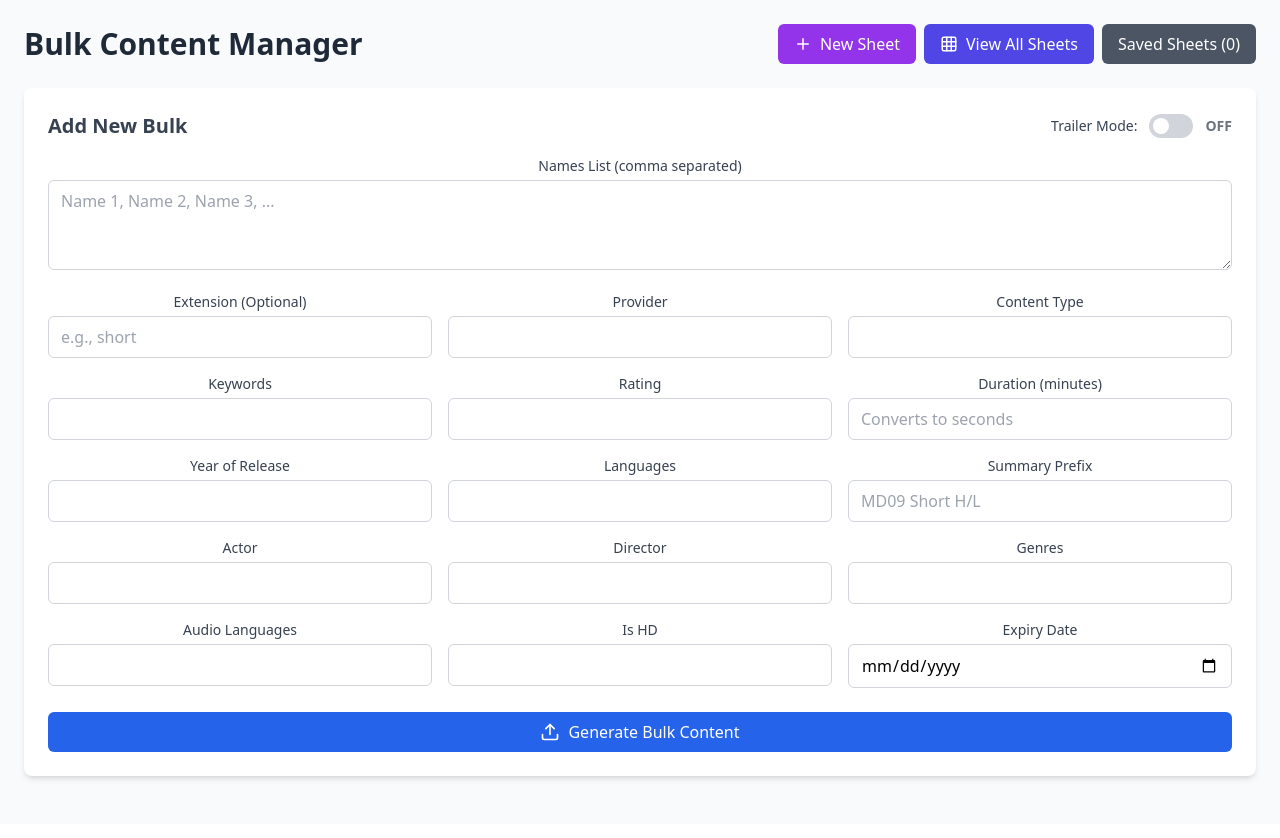
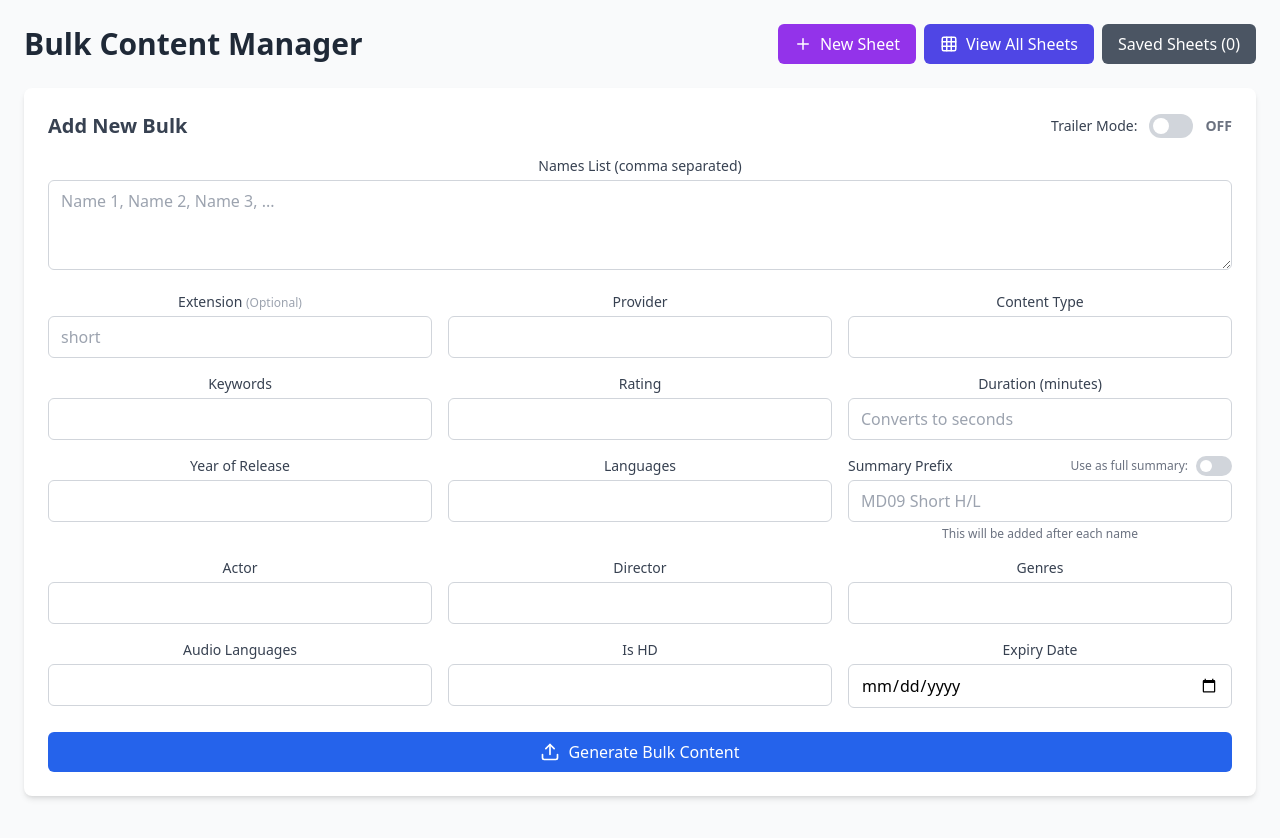
Before and after one commit to rhythm6677/akashgometadata, a React (Create React App) app: page / in a window 1280 px wide. Shown: the top 838 px of the page. Built offline with nearby package versions, Linux system fonts and the light colour scheme.

Commit message:
summary update

```diff
--- a/src/components/BulkContentManager.jsx
+++ b/src/components/BulkContentManager.jsx
@@ -21,6 +21,7 @@ const BulkContentManager = () => {
   const [trailerAudio, setTrailerAudio] = useState('');
   const [trailerLanguage, setTrailerLanguage] = useState('');
   const [isTrailerMode, setIsTrailerMode] = useState(false);
+  const [useCustomSummary, setUseCustomSummary] = useState(false);
   const [contentData, setContentData] = useState([]);
   const [savedSheets, setSavedSheets] = useState([]);
   const [currentSheetName, setCurrentSheetName] = useState('');
@@ -82,11 +83,12 @@ const BulkContentManager = () => {
 
   const handleGenerate = () => {
     const names = namesList.split(',').map(n => n.trim()).filter(n => n);
-    if (names.length === 0) return;
+    if (names.length === 0) return alert('Please enter at least one name');
 
     const newData = names.map(name => {
       const contentId = generateContentId(name, extension);
-      const summary = name + summaryPrefix;
+      // Use custom summary if toggle is on, otherwise add prefix to name
+      const summary = useCustomSummary ? summaryPrefix : (name + summaryPrefix);
 
       if (isTrailerMode) {
         return {
@@ -262,20 +264,24 @@ const BulkContentManager = () => {
   const exportToCSV = () => {
     if (contentData.length === 0) return alert('No data to export');
 
-    const baseHeaders = ['contentId', 'provider', 'contentType', 'keywords', 'rating', 'duration(sec)',
-      'yearOfRelease', 'landscape', 'portrait', 'languages', 'summary', 'title', 'filename',
-      'actor', 'director', 'genres', 'audioLanguages', 'isHd', 'expiryDate'];
-    const baseKeys = ['contentId', 'provider', 'contentType', 'keywords', 'rating', 'duration',
-      'yearOfRelease', 'landscape', 'portrait', 'languages', 'summary', 'title', 'filename',
-      'actor', 'director', 'genres', 'audioLanguages', 'isHd', 'expiryDate'];
-
-    const trailerHeaders = ['trailerVideo', 'trailerAudio', 'trailerLanguage'];
-    const trailerKeys = ['trailerVideo', 'trailerAudio', 'trailerLanguage'];
-
+    // Check if any row has trailer data
     const hasTrailerData = contentData.some(row => row.trailerVideo || row.trailerAudio || row.trailerLanguage);
 
-    const headers = hasTrailerData ? [...baseHeaders, ...trailerHeaders] : baseHeaders;
-    const dataKeys = hasTrailerData ? [...baseKeys, ...trailerKeys] : baseKeys;
+    const headers = hasTrailerData
+      ? ['contentId', 'provider', 'contentType', 'keywords', 'rating', 'duration(sec)',
+         'yearOfRelease', 'landscape', 'portrait', 'languages', 'summary', 'title', 'filename',
+         'actor', 'director', 'genres', 'audioLanguages', 'isHd', 'expiryDate', 'trailerVideo', 'trailerAudio', 'trailerLanguage']
+      : ['contentId', 'provider', 'contentType', 'keywords', 'rating', 'duration(sec)',
+         'yearOfRelease', 'landscape', 'portrait', 'languages', 'summary', 'title', 'filename',
+         'actor', 'director', 'genres', 'audioLanguages', 'isHd', 'expiryDate'];
+
+    const dataKeys = hasTrailerData
+      ? ['contentId', 'provider', 'contentType', 'keywords', 'rating', 'duration',
+         'yearOfRelease', 'landscape', 'portrait', 'languages', 'summary', 'title', 'filename',
+         'actor', 'director', 'genres', 'audioLanguages', 'isHd', 'expiryDate', 'trailerVideo', 'trailerAudio', 'trailerLanguage']
+      : ['contentId', 'provider', 'contentType', 'keywords', 'rating', 'duration',
+         'yearOfRelease', 'landscape', 'portrait', 'languages', 'summary', 'title', 'filename',
+         'actor', 'director', 'genres', 'audioLanguages', 'isHd', 'expiryDate'];
 
     const csvRows = [headers.join(',')];
     contentData.forEach(row => {
@@ -294,20 +300,24 @@ const BulkContentManager = () => {
   const exportToXLSX = () => {
     if (contentData.length === 0) return alert('No data to export');
 
-    const baseHeaders = ['contentId', 'provider', 'contentType', 'keywords', 'rating', 'duration(sec)',
-      'yearOfRelease', 'landscape', 'portrait', 'languages', 'summary', 'title', 'filename',
-      'actor', 'director', 'genres', 'audioLanguages', 'isHd', 'expiryDate'];
-    const baseKeys = ['contentId', 'provider', 'contentType', 'keywords', 'rating', 'duration',
-      'yearOfRelease', 'landscape', 'portrait', 'languages', 'summary', 'title', 'filename',
-      'actor', 'director', 'genres', 'audioLanguages', 'isHd', 'expiryDate'];
-
-    const trailerHeaders = ['trailerVideo', 'trailerAudio', 'trailerLanguage'];
-    const trailerKeys = ['trailerVideo', 'trailerAudio', 'trailerLanguage'];
-
+    // Check if any row has trailer data
     const hasTrailerData = contentData.some(row => row.trailerVideo || row.trailerAudio || row.trailerLanguage);
 
-    const headers = hasTrailerData ? [...baseHeaders, ...trailerHeaders] : baseHeaders;
-    const dataKeys = hasTrailerData ? [...baseKeys, ...trailerKeys] : baseKeys;
+    const headers = hasTrailerData
+      ? ['contentId', 'provider', 'contentType', 'keywords', 'rating', 'duration(sec)',
+         'yearOfRelease', 'landscape', 'portrait', 'languages', 'summary', 'title', 'filename',
+         'actor', 'director', 'genres', 'audioLanguages', 'isHd', 'expiryDate', 'trailerVideo', 'trailerAudio', 'trailerLanguage']
+      : ['contentId', 'provider', 'contentType', 'keywords', 'rating', 'duration(sec)',
+         'yearOfRelease', 'landscape', 'portrait', 'languages', 'summary', 'title', 'filename',
+         'actor', 'director', 'genres', 'audioLanguages', 'isHd', 'expiryDate'];
+
+    const dataKeys = hasTrailerData
+      ? ['contentId', 'provider', 'contentType', 'keywords', 'rating', 'duration',
+         'yearOfRelease', 'landscape', 'portrait', 'languages', 'summary', 'title', 'filename',
+         'actor', 'director', 'genres', 'audioLanguages', 'isHd', 'expiryDate', 'trailerVideo', 'trailerAudio', 'trailerLanguage']
+      : ['contentId', 'provider', 'contentType', 'keywords', 'rating', 'duration',
+         'yearOfRelease', 'landscape', 'portrait', 'languages', 'summary', 'title', 'filename',
+         'actor', 'director', 'genres', 'audioLanguages', 'isHd', 'expiryDate'];
 
     let xml = '<?xml version="1.0"?>\n<Workbook xmlns="urn:schemas-microsoft-com:office:spreadsheet" xmlns:ss="urn:schemas-microsoft-com:office:spreadsheet">\n<Worksheet ss:Name="Content">\n<Table>\n<Row>\n';
     headers.forEach(h => xml += '<Cell><Data ss:Type="String">' + h + '</Data></Cell>');
@@ -541,9 +551,9 @@ const BulkContentManager = () => {
                 rows="3" placeholder="Name 1, Name 2, Name 3, ..." />
             </div>
             <div>
-              <label className="block text-sm font-medium text-gray-700 mb-1">Extension (Optional)</label>
+              <label className="block text-sm font-medium text-gray-700 mb-1">Extension <span className="text-gray-400 text-xs">(Optional)</span></label>
               <input type="text" value={extension} onChange={(e) => setExtension(e.target.value)}
-                className="w-full px-3 py-2 border border-gray-300 rounded-md focus:outline-none focus:ring-2 focus:ring-blue-500" placeholder="e.g., short" />
+                className="w-full px-3 py-2 border border-gray-300 rounded-md focus:outline-none focus:ring-2 focus:ring-blue-500" placeholder="short" />
             </div>
             <div>
               <label className="block text-sm font-medium text-gray-700 mb-1">Provider</label>
@@ -582,10 +592,33 @@ const BulkContentManager = () => {
                 className="w-full px-3 py-2 border border-gray-300 rounded-md focus:outline-none focus:ring-2 focus:ring-blue-500" />
             </div>
             <div>
-              <label className="block text-sm font-medium text-gray-700 mb-1">Summary Prefix</label>
+              <label className="block text-sm font-medium text-gray-700 mb-1 flex items-center justify-between">
+                <span>Summary Prefix</span>
+                <div className="flex items-center gap-2">
+                  <span className="text-xs text-gray-500">Use as full summary:</span>
+                  <button
+                    onClick={() => setUseCustomSummary(!useCustomSummary)}
+                    className={`relative inline-flex h-5 w-9 items-center rounded-full transition-colors ${
+                      useCustomSummary ? 'bg-green-600' : 'bg-gray-300'
+                    }`}
+                  >
+                    <span
+                      className={`inline-block h-3 w-3 transform rounded-full bg-white transition-transform ${
+                        useCustomSummary ? 'translate-x-5' : 'translate-x-1'
+                      }`}
+                    />
+                  </button>
+                </div>
+              </label>
               <input type="text" value={summaryPrefix} onChange={(e) => setSummaryPrefix(e.target.value)}
                 className="w-full px-3 py-2 border border-gray-300 rounded-md focus:outline-none focus:ring-2 focus:ring-blue-500"
-                placeholder="MD09 Short H/L" />
+                placeholder={useCustomSummary ? "Enter full summary text" : "MD09 Short H/L"} />
+              {useCustomSummary && (
+                <p className="text-xs text-green-600 mt-1">✓ This text will be used as the complete summary</p>
+              )}
+              {!useCustomSummary && (
+                <p className="text-xs text-gray-500 mt-1">This will be added after each name</p>
+              )}
             </div>
             <div>
               <label className="block text-sm font-medium text-gray-700 mb-1">Actor</label>
```
